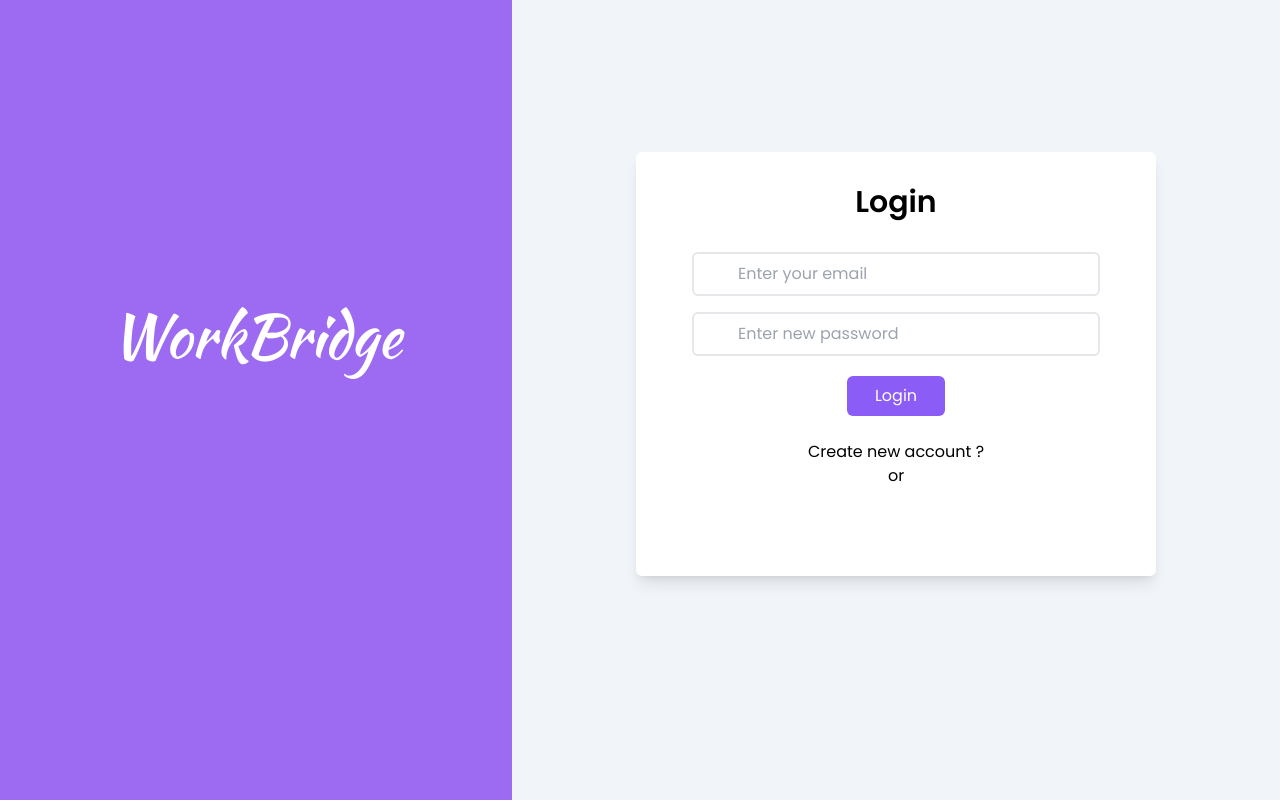
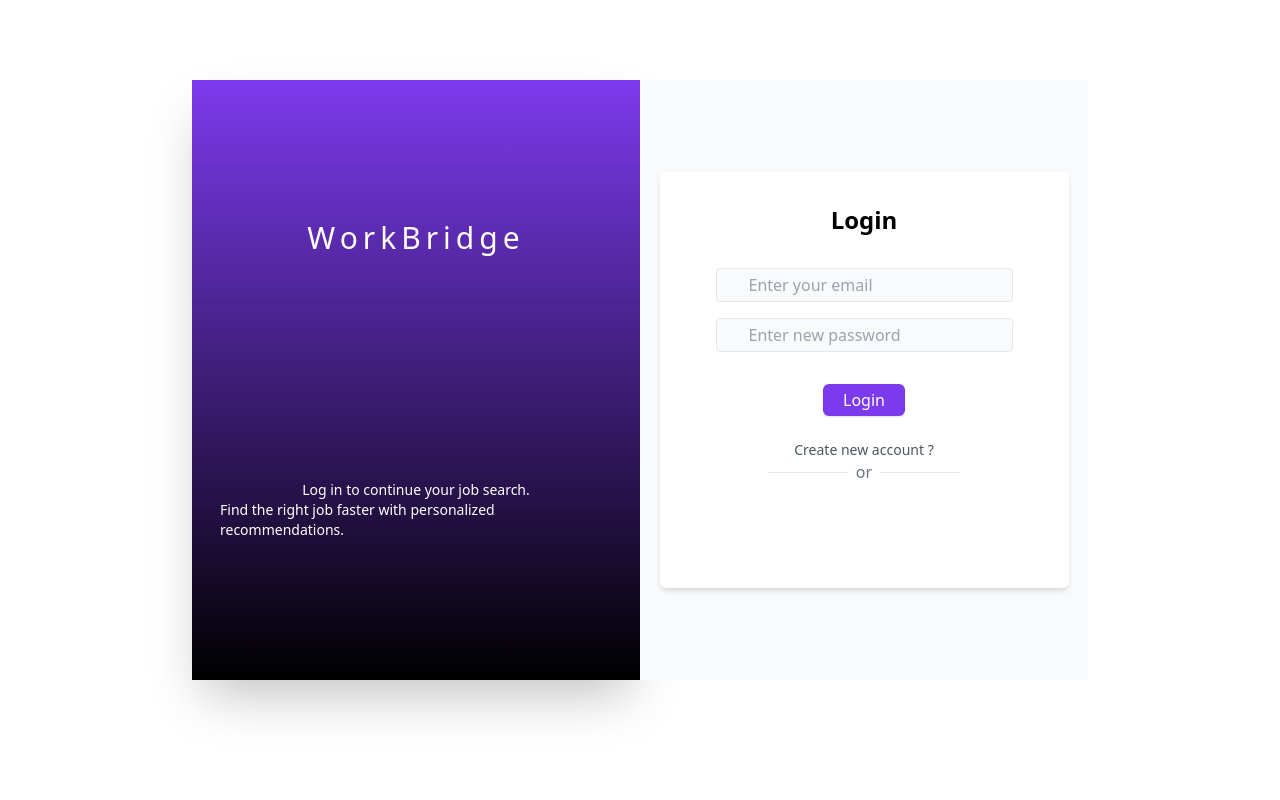
Before and after one commit to MidhunPM6/WorkBridge_Job_Portal-front-end, a React (Create React App) app: page /login in a window 1280 px wide. Built offline with nearby package versions, Linux system fonts and the light colour scheme.

Commit message:
Login component updated

```diff
--- a/src/Components/Authentication/Login.jsx
+++ b/src/Components/Authentication/Login.jsx
@@ -91,7 +91,7 @@ const Login = () => {
   return (
     <>
     <GoogleOAuthProvider clientId='283509074295-2c14a2o5saenni3ri9qgjl0l61rm47or.apps.googleusercontent.com'>
-      <div className='lg:flex font-poppins'>
+      <div className='lg:flex font-poppinn  m-10 flex justify-center  md:pt-10 h-[80vh]  '>
         <ToastContainer
           position='top-right'
           autoClose={5000}
@@ -104,52 +104,69 @@ const Login = () => {
           pauseOnHover
           theme='dark'
         />
-        <div className='h-32 lg:w-[40vw] lg:h-[100vh] bg-violet-600 opacity-75 place-content-center'>
-          <h1 className='lg:flex lg:place-content-center text-white lg:text-6xl lg:mb-32 font-Kaushan text-3xl flex place-content-center'>
-            WorkBridge
-          </h1>
-        </div>
-        <div className='lg:w-[60vw] lg:h-[100vh]  lg: flex flex-col items-center lg:pt-36 pt-4 bg-slate-100 '>
-          <div className='flex flex-col place-items-center bg-white m-2 p-4 lg:p-8 rounded-md  shadow-lg'>
-            <h1 className='text-2xl lg:text-3xl font-semibold  '>Login</h1>
+        <div className='flex flex-col justify-around items-center h-full p-7 lg:w-[35vw] bg-gradient-to-b from-violet-600 to-black shadow-2xl'>
+  <h1 className='text-white lg:text-3xl text-3xl lg:tracking-[5px]'>
+    WorkBridge
+  </h1>
+  <p className='flex flex-col items-center text-sm text-white '>
+    <span>Log in to continue your job search.</span>
+    Find the right job faster with personalized recommendations.
+  </p>
+</div>
+
+        <div className='lg:w-[35vw]  lg: flex flex-col justify-center items-center lg:pt-0 pt-4 bg-slate-50 '>
+          <div className='flex flex-col items-center bg-white m-2 p-4 lg:p-8 rounded-md  shadow-md'>
+            <h1 className='text-2xl lg:text-2xl font-bold  '>Login</h1>
             <form
               action=''
               className='flex flex-col place-items-center p-4 lg:pt-6 '
               onSubmit={handlelogin}
             >
+              <div className='flex flex-col'>
+
+
               <input
                 type='email'
                 name='email'
                 placeholder='Enter your email'
                 onChange={handleOnchange}
-                className='m-2 py-2 lg:m-2 lg:py-2 lg:px-11 rounded-md flex text-start outline-none border-2  border-gray-200 hover:border-violet-200 focus:border-violet-300'
+                className= {`  m-2 py-1 px-8 rounded flex text-start outline-none border focus:border-gray-500 focus:border  hover:border-gray-30 bg-gray-50  ${error.email ? `border-red-600`:""}`}
               />
-              {error.email && <p className='text-red-800'>{error.email}</p>}
+              {error.email && <p className='text-red-600 ml-2 text-sm'>{error.email}</p>}
+
+              </div>
+              <div>
               <input
                 type='password'
                 name='password'
                 placeholder='Enter new password'
                 onChange={handleOnchange}
-                className='m-2 py-2 lg:m-2 lg:py-2 lg:px-11 rounded-md flex text-start outline-none border-2  border-gray-200 hover:border-violet-200 focus:border-violet-300'
+                className= {`  m-2 py-1 px-8 rounded flex text-start outline-none border focus:border-gray-500 focus:border  hover:border-gray-30 bg-gray-50  ${error.password ? `border-red-600`:""}`}
               />
-              {error.password && (
-                <p className='text-red-800'>{error.password}</p>
-              )}
+              {error.password && <p className='text-red-600 ml-2 text-sm'>{error.password}</p>}
+
+              </div>
+
               <button
                 type='submit'
-                className='m-2 py-2 px-7 bg-violet-500 rounded-md text-white mt-3 hover:bg-violet-600'
+                className='m-2 py-1 px-5 bg-violet-600 rounded-md text-white mt-6 hover:bg-violet-700 shadow'
               >
                 Login
               </button>
               <button
                 onClick={() => navigate('/signup')}
-                className='pt-4 hover:underline '
+                className='pt-4 hover:underline hover:underline-offset-2  text-gray-600 hover:text-black text-sm '
               >
+
                 Create new account ?
               </button>
+               <div className='flex  items-center gap-2  '>
+               <hr class="h-px my-2 w-20  bg-gray-200 border-0 dark:bg-gray-700"></hr>
+               <h1 className='text-gray-500'>or</h1>
+               <hr class="h-px my-2 w-20  bg-gray-200 border-0 dark:bg-gray-700"></hr>
+               </div>
 
-              <h1>or</h1>
-              <div>
+              <div className='mt-4'>
 
                   <GoogleLogin
                     ux_mode="popup"
```
